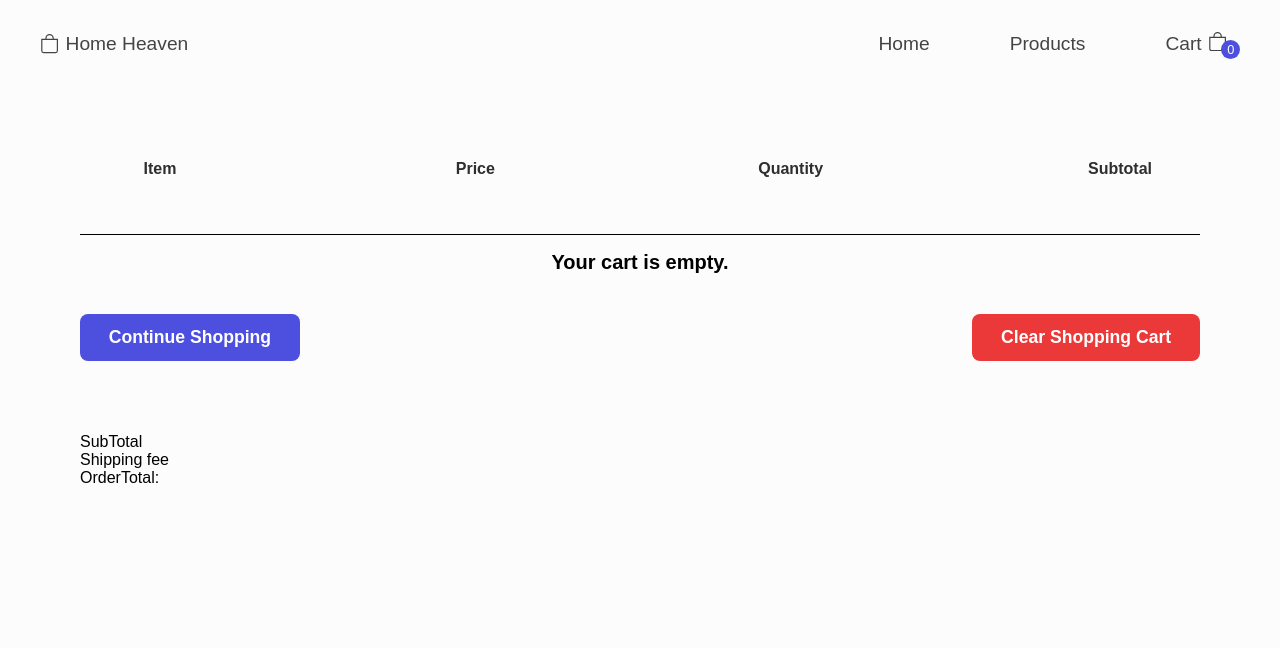
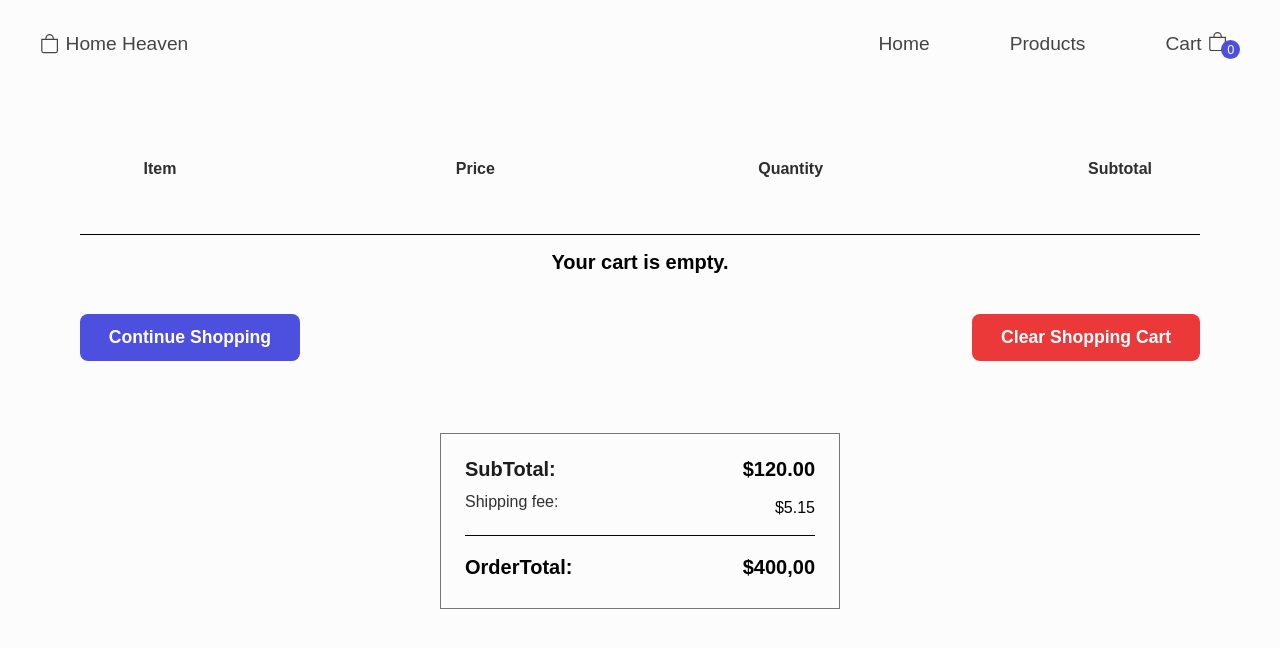
Before and after one commit to sasanedicbn/Home-Heaven-e-commerce, a React (Vite) app: page /cart in a window 1280 px wide. Shown: the top 648 px of the page. Built offline with nearby package versions, Linux system fonts and the light colour scheme.

Commit message:
Create style for carttotal

```diff
--- a/src/index.css
+++ b/src/index.css
@@ -1100,3 +1100,36 @@ padding-bottom: 5rem;
   text-align: center;
   font-size: 20px;
 }
+.cart-total{
+  margin: 0 auto;
+  border: 1px solid rgb(119, 119, 119);
+  width: 400px;
+  height: 550px;
+  padding: 24px 24px;
+}
+.cart-total-subtotal{
+ color: rgb(29, 29, 29);
+ font-size: 20px;
+ font-weight: bold;
+}
+.cart-total-fee{
+  color: rgb(48, 48, 48);
+  margin: 12px 0;
+  padding-bottom: 12px;
+}
+.cart-total div{
+  display: flex;
+  justify-content: space-between;
+  align-items: center;
+}
+.cart-total div:nth-child(2){
+  border-bottom: 1px solid rgb(8, 8, 8);
+}
+.cart-total div:nth-child(3){
+   margin-top: 20px;
+}
+.cart-total div:nth-child(1),
+.cart-total div:nth-child(3){
+  font-size: 20px;
+  font-weight: bold;
+}
--- a/src/pages/CartTotal.tsx
+++ b/src/pages/CartTotal.tsx
@@ -1,9 +1,18 @@
 const CartTotal = () => {
     return(
         <div className="cart-total">
-            <p>SubTotal</p>
-            <p>Shipping fee</p>
-            <p className="orderTotal">OrderTotal: </p>
+            <div>
+              <p className="cart-total-subtotal">SubTotal: </p>
+              <span>$120.00</span>
+            </div>
+            <div>
+              <p className="cart-total-fee">Shipping fee: </p>
+              <span>$5.15</span>
+            </div>
+            <div>
+              <p className="orderTotal">OrderTotal: </p>
+              <span>$400,00</span>
+            </div>
         </div>
     )
 }
```
